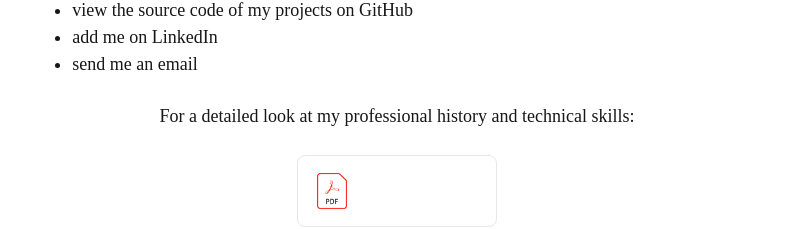
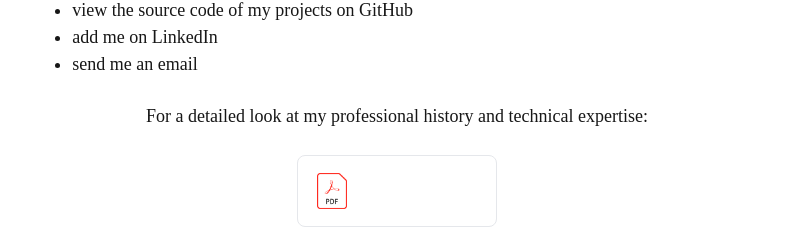
Before and after one commit to benyan8211/my-professional-website, a Next.js app: page /about-me in a window 1280 px wide. Shown: the part 860-1089 px from the top of the page, without its empty margins (243-1033 px from the left). Built offline with nearby package versions, Linux system fonts and the light colour scheme; a web font is replaced by a local one.

Commit message:
wordsmithing about me section

```diff
--- a/app/components/aboutMeContents/aboutMeContents.tsx
+++ b/app/components/aboutMeContents/aboutMeContents.tsx
@@ -114,7 +114,7 @@ const AboutMeContents = () => {
                 </ul>
             </div>
             <div>
-                <div className={styles.resumeText}>For a detailed look at my professional history and technical skills:</div>
+                <div className={styles.resumeText}>For a detailed look at my professional history and technical expertise:</div>
                 <Button
                     color="dark"
                     className="!ring-0 whitespace-nowrap justify-self-center mb-10 cursor-pointer w-50 h-18 rounded-lg border border-gray-200 dark:border-gray-700 bg-white dark:bg-gray-800 transition-all duration-300 ease-out hover:border-white dark:hover:border-white hover:shadow-[0_0_12px_rgba(255,255,255,1),0_0_30px_rgba(255,255,255,0.6)]"
```
